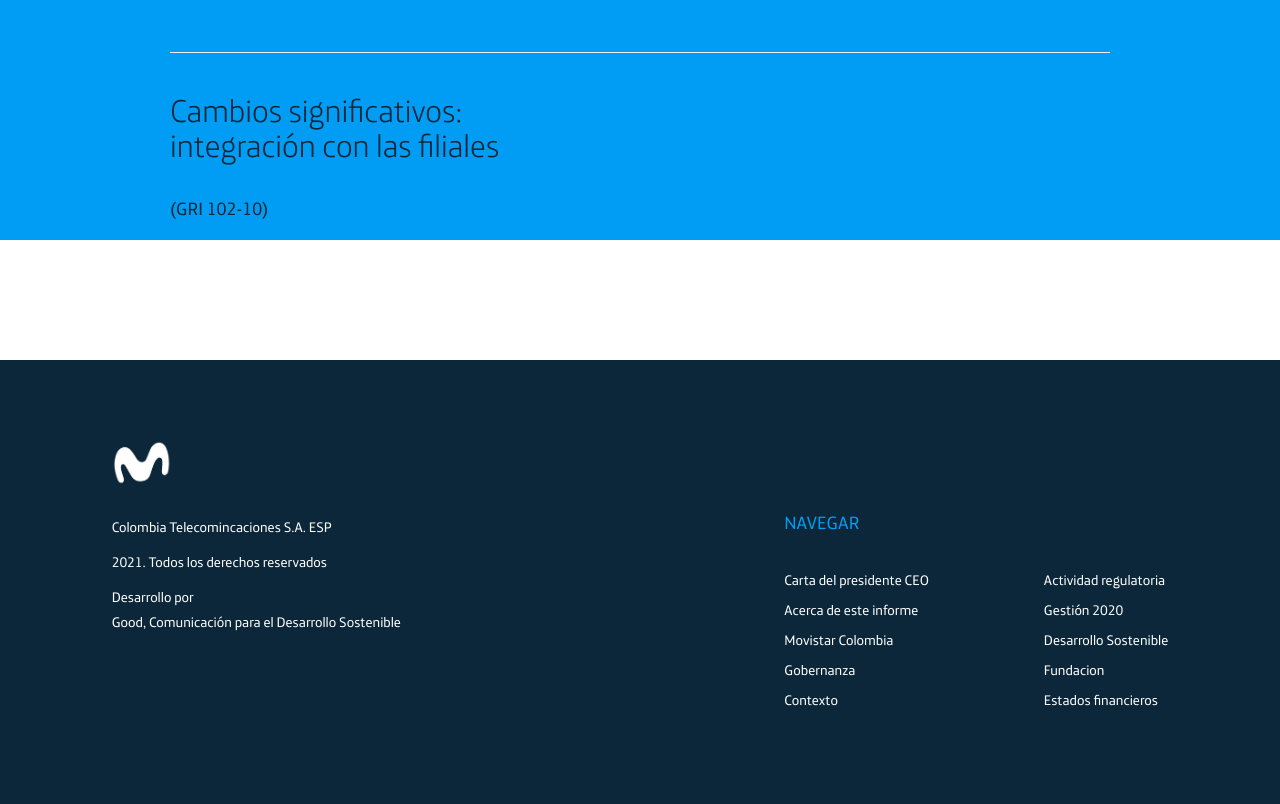
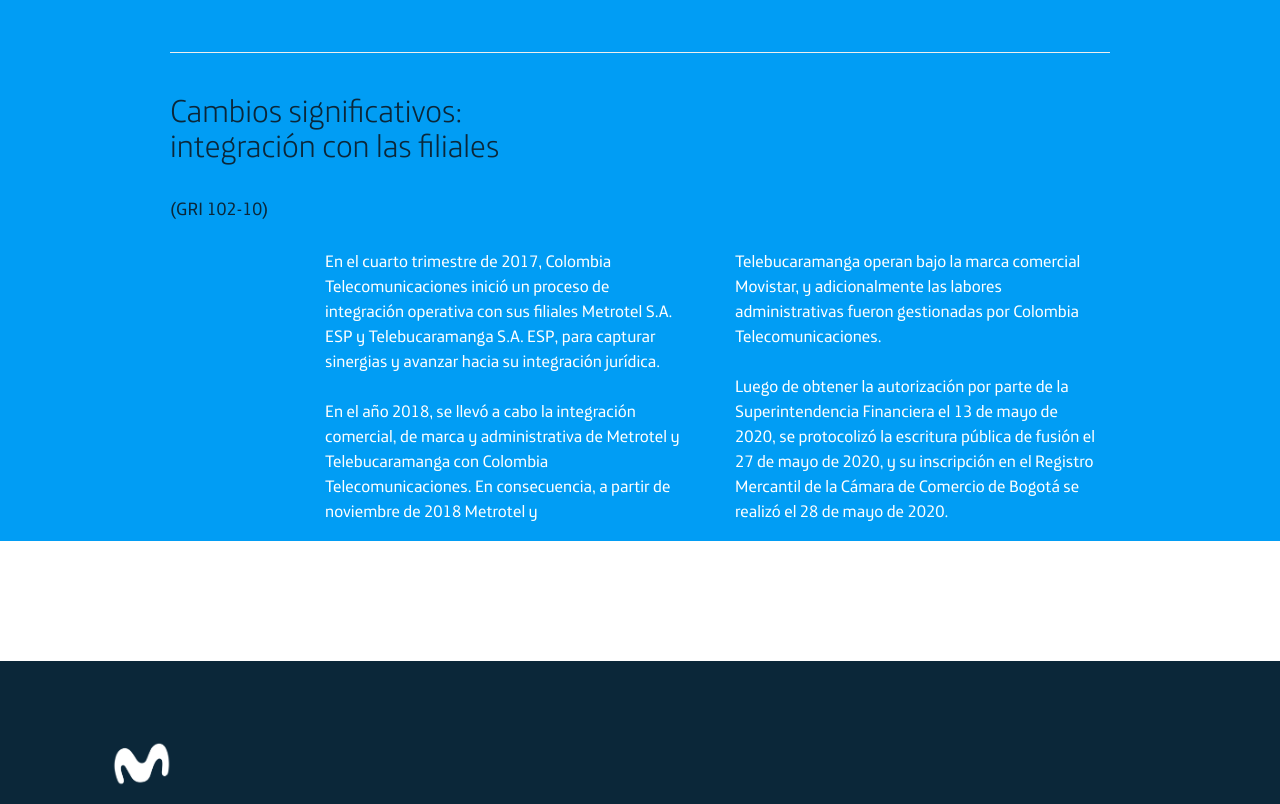
Before and after one commit to sebastianAricoC/Telefonica, a PHP site: page /movistar-colombia.html in a window 1280 px wide; the page is wider, and only the part inside the window is pictured. Shown: the part 4107-4911 px from the top of that part. Run offline with PHP 8.4, Linux system fonts and the light colour scheme.

Commit message:
se ajustan y se incluyen textos capitulo3

```diff
--- a/css/estilos-generales.css
+++ b/css/estilos-generales.css
@@ -1978,6 +1978,38 @@ hr.linea-caja-datos {
 
 
 
+.columna-der-parrafo-cambios {
+    width: 100%;
+    max-width: 377px;
+    margin: 3px;
+    padding: 5px;
+}
+.columna-der-parrafo-cambios:nth-of-type(1){
+    margin-right:30px;
+}
+
+.columna-der-parrafo-cambios p{
+    color: #FFF;
+    font-family: 'Telefonica';
+        font-size: 1.2em;
+}
+
+
+.columnas-caja-cambios {
+    display: flex;
+    justify-content: flex-end;
+}
+
+
+
+
+
+
+
+
+
+
+
 
 
 
--- a/movistar-colombia.html
+++ b/movistar-colombia.html
@@ -811,6 +811,40 @@ Designed & Coded by ABCgomel
               <hr>
               <h1>Cambios significativos:<br> integración con las filiales</h1>
               <h4>(GRI 102-10)</h4>
+              <div class="columnas-caja-cambios">
+                <div class="columna-der-parrafo-cambios">
+                  <p>En el cuarto trimestre de 2017, Colombia
+                    Telecomunicaciones inició un proceso
+                    de integración operativa con sus filiales
+                    Metrotel S.A. ESP y Telebucaramanga
+                    S.A. ESP, para capturar sinergias y
+                    avanzar hacia su integración jurídica.
+                    <br>
+                    <br>
+                    En el año 2018, se llevó a cabo la
+                    integración comercial, de marca
+                    y administrativa de Metrotel y
+                    Telebucaramanga con Colombia
+                    Telecomunicaciones. En consecuencia, a
+                  partir de noviembre de 2018 Metrotel y</p>
+                </div>
+                <div class="columna-der-parrafo-cambios">
+                  <p>Telebucaramanga operan bajo la marca
+                    comercial Movistar, y adicionalmente
+                    las labores administrativas
+                    fueron gestionadas por Colombia
+                    Telecomunicaciones.
+                    <br>
+                    <br>
+                    Luego de obtener la autorización por
+                    parte de la Superintendencia Financiera
+                    el 13 de mayo de 2020, se protocolizó la
+                    escritura pública de fusión el 27 de mayo
+                    de 2020, y su inscripción en el Registro
+                    Mercantil de la Cámara de Comercio de
+                  Bogotá se realizó el 28 de mayo de 2020.</p>
+                </div>
+              </div>
             </div>
           </div>
         </div>
```
Lines whose indentation alone changed are shown as unchanged.
